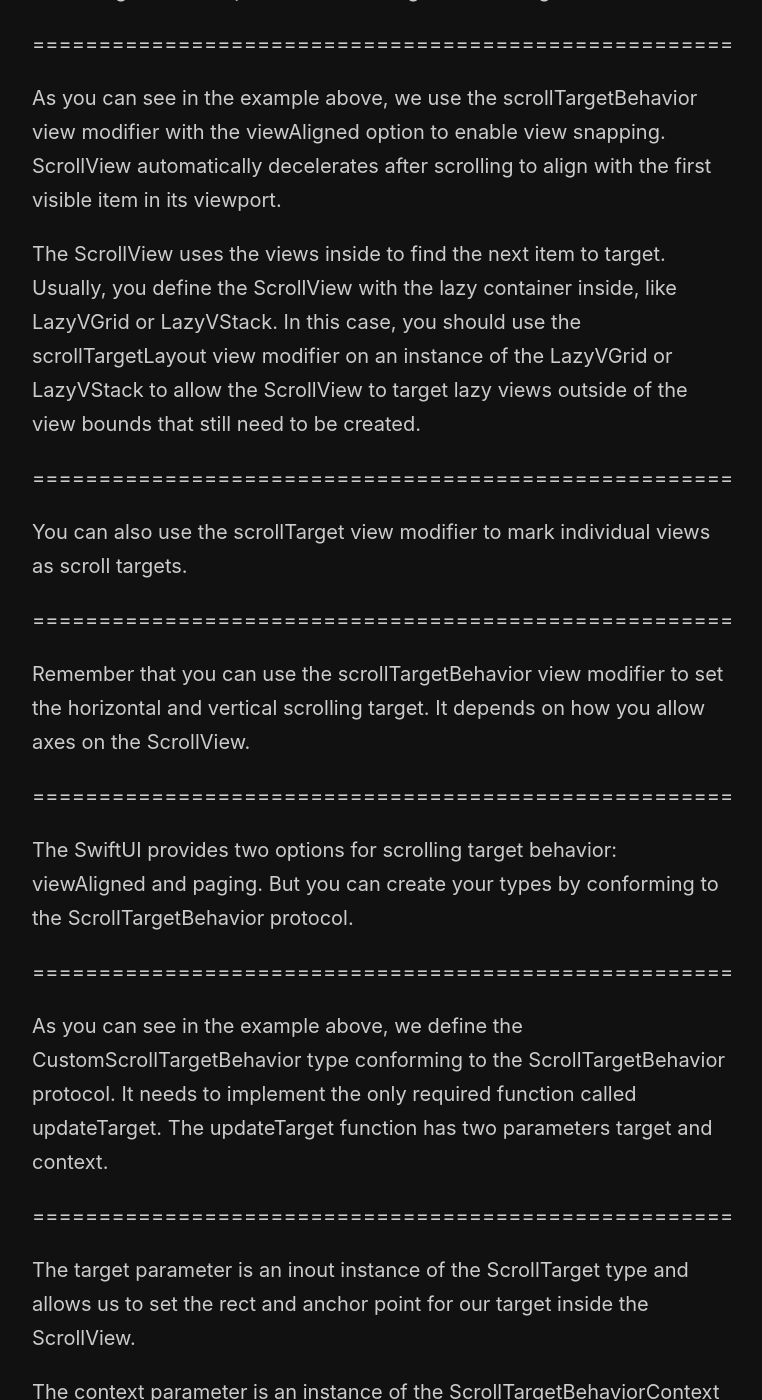
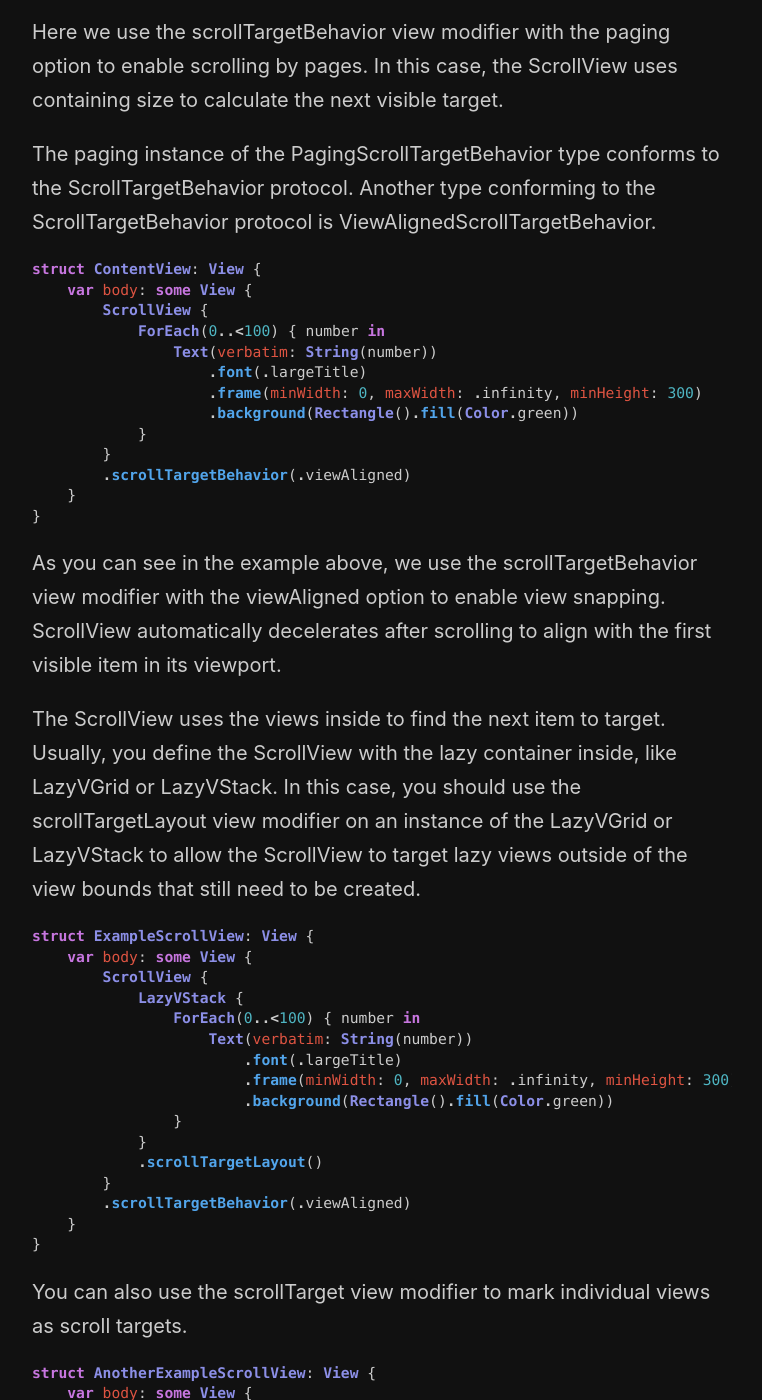
Before and after one commit to mecid/mecid.github.io, a Jekyll site: the page built from _posts/2023-06-20-mastering-scrollview-in-swiftui-target-behavior.md, in a window 1280 px wide and 1400 px high, scrolled down 791 px. Shown: the whole window, without its empty margins (258-1020 px from the left). Built offline with Jekyll 4.4.1, drawn with Linux system fonts in a browser that asks for light colours; some of the changed text lies outside the part shown.

Commit message:
scroll target examples added

````diff
--- a/_posts/2023-06-20-mastering-scrollview-in-swiftui-target-behavior.md
+++ b/_posts/2023-06-20-mastering-scrollview-in-swiftui-target-behavior.md
@@ -7,35 +7,142 @@
 
 The SwiftUI framework provides the brand-new scrollTargetBehavior view modifier allowing us to specify a particular snapping behavior. Let's take a look at a quick example.
 
-=====================================================
+```swift
+struct ContentView: View {
+    var body: some View {
+        ScrollView {
+            ForEach(0..<100) { number in
+                Text(verbatim: String(number))
+                    .font(.largeTitle)
+                    .frame(minWidth: 0, maxWidth: .infinity, minHeight: 300)
+                    .background(Rectangle().fill(Color.green))
+            }
+        }
+        .scrollTargetBehavior(.paging)
+    }
+}
+```
 
 Here we use the scrollTargetBehavior view modifier with the paging option to enable scrolling by pages. In this case, the ScrollView uses containing size to calculate the next visible target.
 
 The paging instance of the PagingScrollTargetBehavior type conforms to the ScrollTargetBehavior protocol. Another type conforming to the ScrollTargetBehavior protocol is ViewAlignedScrollTargetBehavior.
 
-=====================================================
+```swift
+struct ContentView: View {
+    var body: some View {
+        ScrollView {
+            ForEach(0..<100) { number in
+                Text(verbatim: String(number))
+                    .font(.largeTitle)
+                    .frame(minWidth: 0, maxWidth: .infinity, minHeight: 300)
+                    .background(Rectangle().fill(Color.green))
+            }
+        }
+        .scrollTargetBehavior(.viewAligned)
+    }
+}
+```
 
 As you can see in the example above, we use the scrollTargetBehavior view modifier with the viewAligned option to enable view snapping. ScrollView automatically decelerates after scrolling to align with the first visible item in its viewport.
 
 The ScrollView uses the views inside to find the next item to target. Usually, you define the ScrollView with the lazy container inside, like LazyVGrid or LazyVStack. In this case, you should use the scrollTargetLayout view modifier on an instance of the LazyVGrid or LazyVStack to allow the ScrollView to target lazy views outside of the view bounds that still need to be created.
 
-=====================================================
+```swift
+struct ExampleScrollView: View {
+    var body: some View {
+        ScrollView {
+            LazyVStack {
+                ForEach(0..<100) { number in
+                    Text(verbatim: String(number))
+                        .font(.largeTitle)
+                        .frame(minWidth: 0, maxWidth: .infinity, minHeight: 300)
+                        .background(Rectangle().fill(Color.green))
+                }
+            }
+            .scrollTargetLayout()
+        }
+        .scrollTargetBehavior(.viewAligned)
+    }
+}
+```
 
 You can also use the scrollTarget view modifier to mark individual views as scroll targets.
 
-=====================================================
+```swift
+struct AnotherExampleScrollView: View {
+    var body: some View {
+        ScrollView {
+            CustomHeaderView()
+                .scrollTarget()
+
+            LazyVStack {
+                // some content here
+            }
+            .scrollTargetLayout()
+
+            CustomFooterView()
+                .scrollTarget()
+        }
+    }
+}
+```
 
 Remember that you can use the scrollTargetBehavior view modifier to set the horizontal and vertical scrolling target. It depends on how you allow axes on the ScrollView.
 
-=====================================================
+```swift
+struct ExampleScrollView: View {
+    var body: some View {
+        ScrollView(.horizontal) {
+            LazyHStack {
+                ForEach(0..<100) { number in
+                    Text(verbatim: String(number))
+                        .font(.largeTitle)
+                        .frame(minWidth: 0, maxWidth: .infinity, minHeight: 300)
+                        .background(Rectangle().fill(Color.green))
+                }
+            }
+            .scrollTargetLayout()
+        }
+        .scrollTargetBehavior(.viewAligned)
+    }
+}
+```
 
 The SwiftUI provides two options for scrolling target behavior: viewAligned and paging. But you can create your types by conforming to the ScrollTargetBehavior protocol.
 
-=====================================================
+```swift
+struct CustomScrollTargetBehavior: ScrollTargetBehavior {
+    func updateTarget(_ target: inout ScrollTarget, context: TargetContext) {
+        if context.velocity.dy > 0 {
+            target.rect.origin.y = context.originalTarget.rect.maxY
+        } else if context.velocity.dy < 0 {
+            target.rect.origin.y = context.originalTarget.rect.minY
+        }
+    }
+}
+
+extension ScrollTargetBehavior where Self == CustomScrollTargetBehavior {
+    static var custom: CustomScrollTargetBehavior { .init() }
+}
+```
 
 As you can see in the example above, we define the CustomScrollTargetBehavior type conforming to the ScrollTargetBehavior protocol. It needs to implement the only required function called updateTarget. The updateTarget function has two parameters target and context.
 
-=====================================================
+```swift
+struct ContentView: View {
+    var body: some View {
+        ScrollView {
+            ForEach(0..<100) { number in
+                Text(verbatim: String(number))
+                    .font(.largeTitle)
+                    .frame(minWidth: 0, maxWidth: .infinity, minHeight: 300)
+                    .background(Rectangle().fill(Color.green))
+            }
+        }
+        .scrollTargetBehavior(.custom)
+    }
+}
+```
 
 The target parameter is an inout instance of the ScrollTarget type and allows us to set the rect and anchor point for our target inside the ScrollView.
 
````
